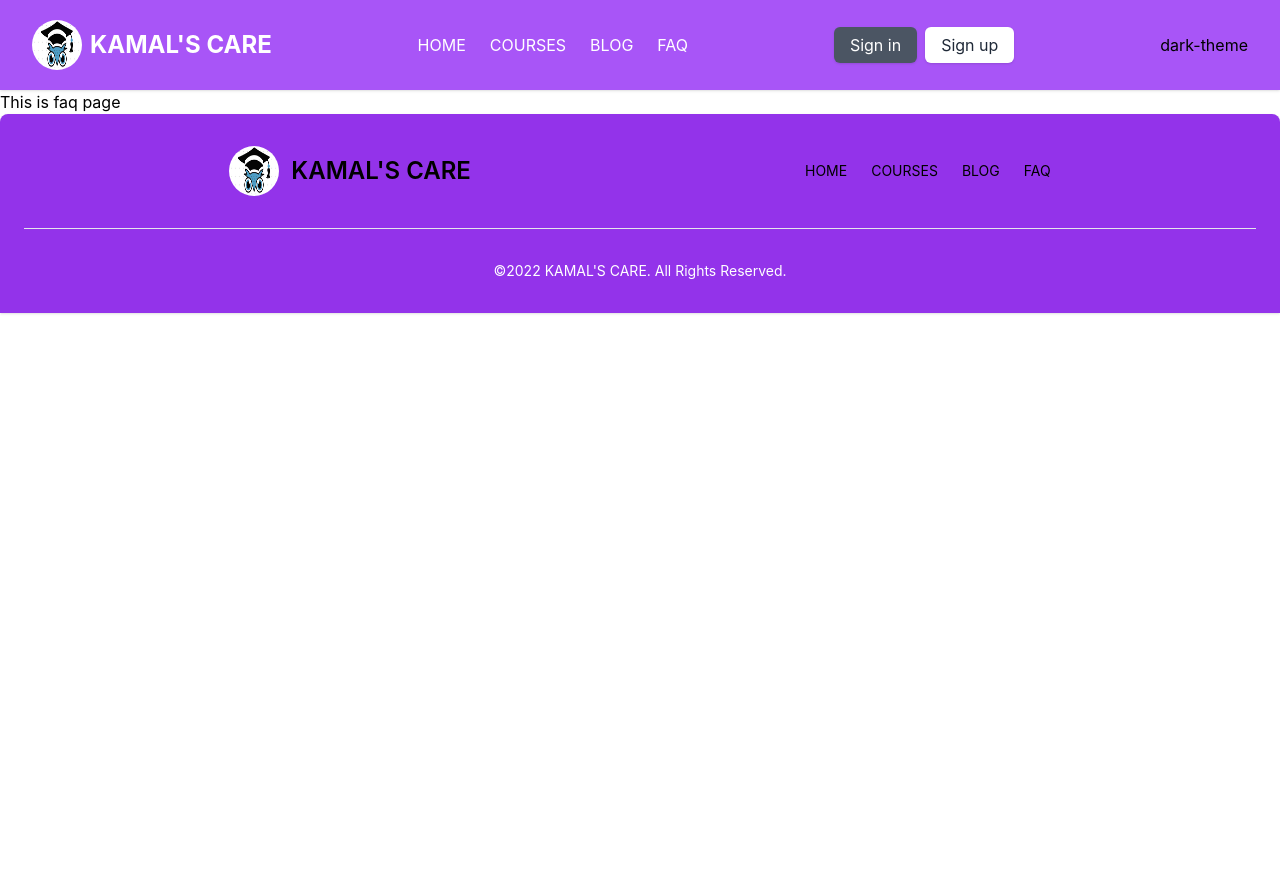
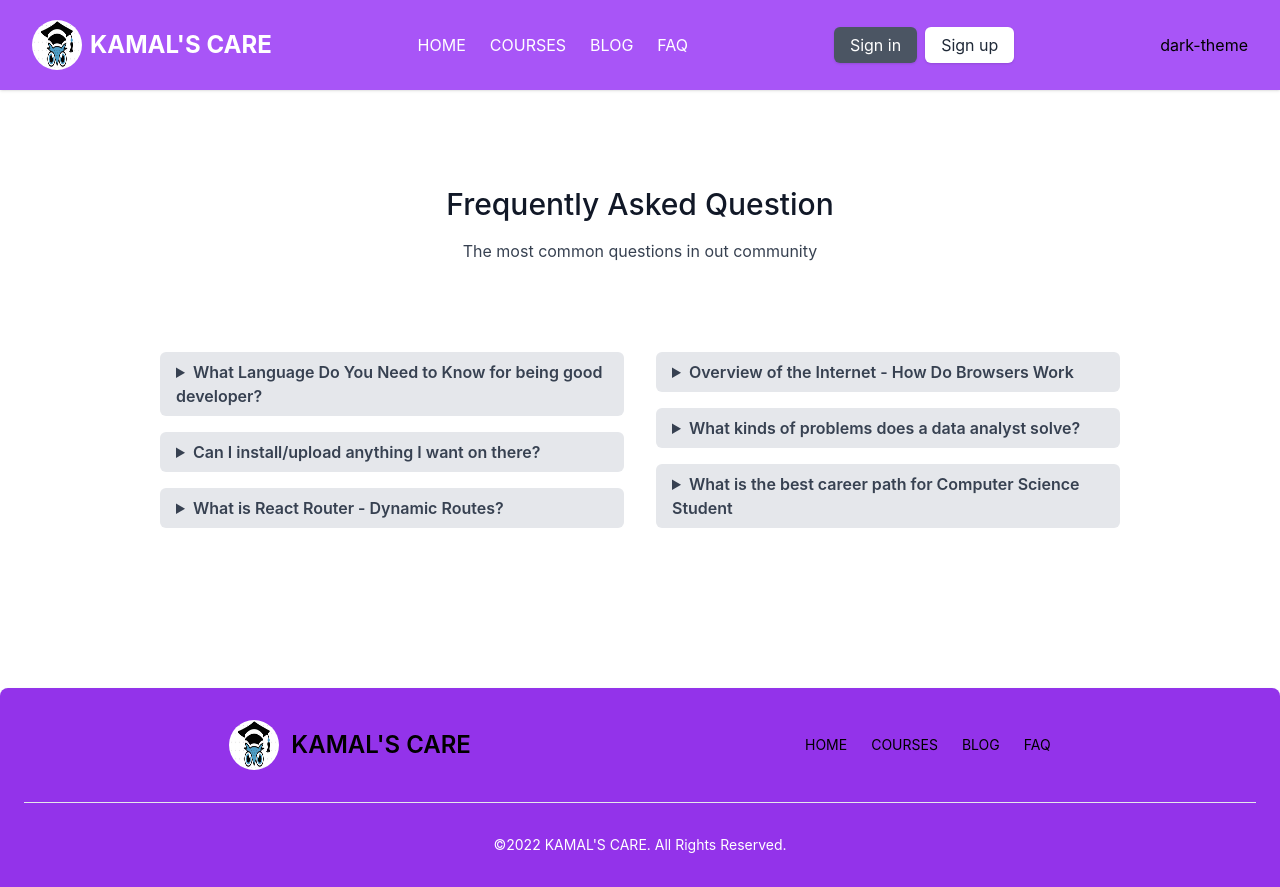
Before and after one commit to Emon1304013/learning-platform, a React (Create React App) app: page /faq in a window 1280 px wide. Before the commit the page ends 800 px from the top, so only its background shows below. Built offline with nearby package versions, Linux system fonts and the light colour scheme; no server answers.

Commit message:
FAQ page completed

```diff
--- a/src/pages/Checkout/Checkout.js
+++ b/src/pages/Checkout/Checkout.js
@@ -1,14 +1,51 @@
-import React from 'react';
-import { useLoaderData } from 'react-router-dom';
+import React, { useContext } from "react";
+import { useLoaderData } from "react-router-dom";
+import { AuthContext } from "../../contexts/UserContext";
 
 const Checkout = () => {
-    const course = useLoaderData();
-    console.log(course);
-    return (
-        <div>
-            <h2>Checkout Page for id: {course.id} name:{course.name}</h2>
+  const course = useLoaderData();
+  const { user } = useContext(AuthContext);
+  console.log(user);
+  console.log(course);
+  const { name, description, img, lessons, difficulty } = course;
+  return (
+    <div className="mt-12">
+      <div className="w-11/12 lg:w-1/2 mx-auto ">
+        <h2 className="text-xl lg:text-2xl text-center font-bold mb-4 font-serif">
+          Welcome, <span className="uppercase">{user?.displayName}</span>
+        </h2>
+        <h6 className="text-md lg:text-xl font-semibold text-center ">
+          You have the selected {name} course
+        </h6>
+
+        <div className="my-8 w-full mx-auto">
+          <div className="w-full lg:flex">
+            <div
+              className="h-48 lg:h-auto lg:w-48 flex-none bg-cover rounded-t lg:rounded-t-none lg:rounded-l text-center overflow-hidden"
+              style={{ backgroundImage: `url(${img})` }}
+              title=""
+            ></div>
+            <div className="border-r border-b border-l border-gray-400 lg:border-l-0 lg:border-t lg:border-gray-400 bg-white rounded-b lg:rounded-b-none lg:rounded-r p-4 flex flex-col justify-between leading-normal">
+              <div className="mb-8">
+                <div className="text-gray-900 font-bold text-xl mb-2">
+                  {name}
+                </div>
+                <p className="text-gray-700 text-base">{description}</p>
+              </div>
+              <div class="flex items-center justify-between">
+                <p><span className="font-semibold">Lessons: </span> {lessons}</p>
+                <p><span className="font-semibold">Difficulty-level: </span>{difficulty}</p>
+              </div>
+            </div>
+          </div>
         </div>
-    );
+
+        <h3 className="text-center font-semibold">
+          Subscribe to our newsletter for future updates
+        </h3>
+      </div>
+    </div>
+  );
 };
 
 export default Checkout;
--- a/src/pages/CourseCard/CourseCard.js
+++ b/src/pages/CourseCard/CourseCard.js
@@ -18,7 +18,7 @@ const CourseCard = ({ course }) => {
             <h5 className="mb-2 text-2xl font-bold tracking-tight">
               {name}
             </h5>
-          <p className="mb-3 font-normal text-gray-700 dark:text-gray-400 min-h-[80px]">
+          <p className="mb-3 font-normal text-gray-700 dark:text-gray-400 min-h-[100px]">
             {description.length > 100 ? description.slice(0,100) + '...' : description }
           </p>
           <Link
--- a/src/pages/Footer/Footer.js
+++ b/src/pages/Footer/Footer.js
@@ -5,7 +5,7 @@ import logo from "../../assets/images/logo.png";
 const Footer = () => {
   return (
     <div>
-      <footer className="p-4 shadow md:px-6 md:py-8 bg-purple-600 rounded-t-lg">
+      <footer className="p-4 mt-8 shadow md:px-6 md:py-8 bg-purple-600 rounded-t-lg">
         <div className="sm:flex sm:items-center sm:justify-between sm:w-2/3 mx-auto">
           <Link to="/" className="flex items-center mb-4 sm:mb-0">
             <img
--- a/src/pages/Others/Faq.js
+++ b/src/pages/Others/Faq.js
@@ -3,7 +3,80 @@ import React from 'react';
 const Faq = () => {
     return (
         <div>
-            <h2>This is faq page</h2>
+            <div>
+      <section className="text-gray-700">
+        <div className="container px-5 py-24 mx-auto">
+          <div className="text-center mb-20">
+            <h1 className="sm:text-3xl text-2xl font-medium text-center title-font text-gray-900 mb-4">
+              Frequently Asked Question
+            </h1>
+            <p className="text-base leading-relaxed xl:w-2/4 lg:w-3/4 mx-auto">
+              The most common questions in out community
+            </p>
+          </div>
+          <div className="flex flex-wrap lg:w-4/5 sm:mx-auto sm:mb-2 -mx-2">
+            <div className="w-full lg:w-1/2 px-4 py-2">
+              <details className="mb-4">
+                <summary className="font-semibold  bg-gray-200 rounded-md py-2 px-4">
+                What Language Do You Need to Know for being good developer?
+                </summary>
+
+                <span>
+                If you're interested in creating a static website or a single webpage, you should start with Web Fundamentals of HTML and CSS. To make them interactive learn JS. Research on google You will get the future paths.
+                </span>
+              </details>
+              <details className="mb-4">
+                <summary className="font-semibold bg-gray-200 rounded-md py-2 px-4">
+                  Can I install/upload anything I want on there?
+                </summary>
+
+                <span>
+                  No, currently we don't support this Feature. We are working on this.
+                </span>
+              </details>
+              <details className="mb-4">
+                <summary className="font-semibold  bg-gray-200 rounded-md py-2 px-4">
+                 What is React Router - Dynamic Routes?
+                </summary>
+
+                <span>
+                When we say dynamic routing, we mean routing that takes place as your app is rendering, not in a configuration or convention outside of a running app. That means almost everything is a component in React Router
+                </span>
+              </details>
+            </div>
+            <div className="w-full lg:w-1/2 px-4 py-2">
+              <details className="mb-4">
+                <summary className="font-semibold  bg-gray-200 rounded-md py-2 px-4">
+                Overview of the Internet - How Do Browsers Work
+                </summary>
+
+                <span className="px-4 py-2">
+                The browser is a rendering engine. Its job is to download a web page and render it in a way that's understandable by a human being.
+                </span>
+              </details>
+              <details className="mb-4">
+                <summary className="font-semibold  bg-gray-200 rounded-md py-2 px-4">
+                What kinds of problems does a data analyst solve?
+                </summary>
+
+                <span className="px-4 py-2">
+                The types of problems that data analysts work on can depend on different things, such as the context of the field they are working in, which can include finance, e-commerce, real estate, and many different fields that data plays an important part in.
+                </span>
+              </details>
+              <details className="mb-4">
+                <summary className="font-semibold  bg-gray-200 rounded-md py-2 px-4">
+                What is the best career path for Computer Science Student
+                </summary>
+
+                <span className="px-4 py-2">
+                 There is no fixed career path CS students. This is huge field. There are various sites that students can explore. One should take the field as career path in which he/she finds most interesting.
+                </span>
+              </details>
+            </div>
+          </div>
+        </div>
+      </section>
+    </div>
         </div>
     );
 };
```
